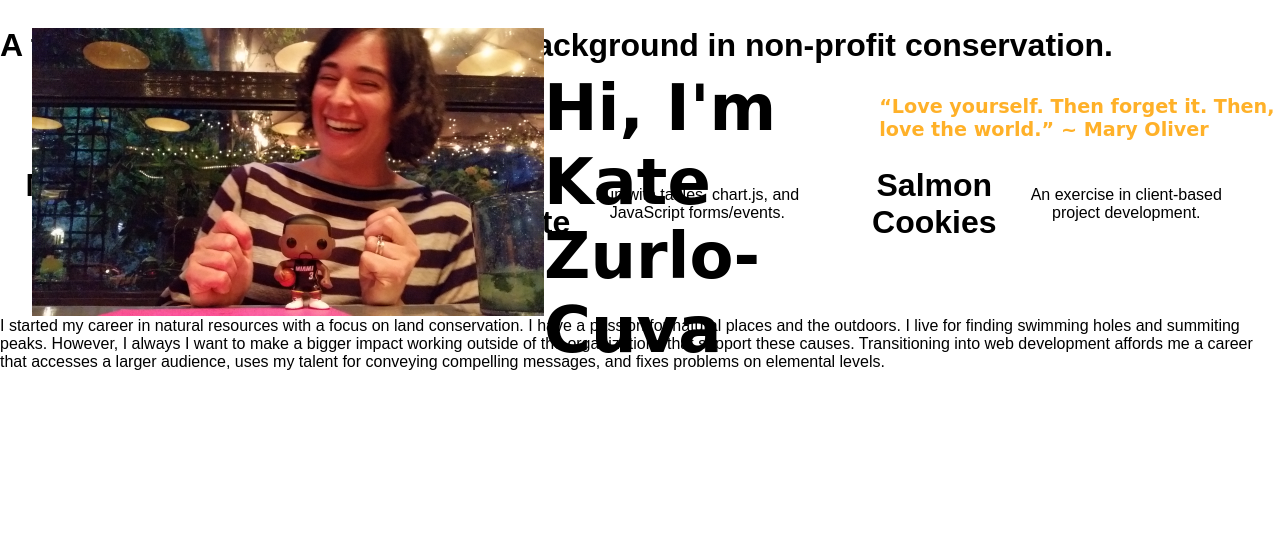
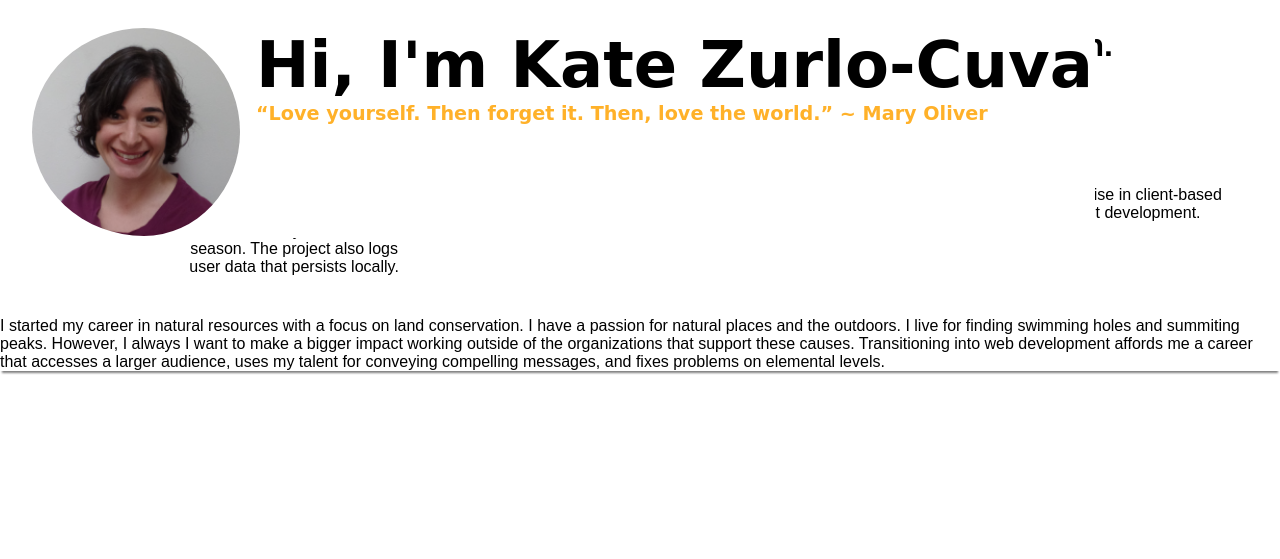
Before and after one commit to kmzurlocuva/business-card, a plain HTML site: page index.html in a window 1280 px wide. Shown: the top 559 px of the page. Drawn offline with nearby package versions, Linux system fonts and the light colour scheme; a web font is replaced by a local one.

Commit message:
header aligning and new photo in circle (of me).

```diff
--- a/css/base.css
+++ b/css/base.css
@@ -1,6 +1,6 @@
 header {
   position: fixed;
-  display:inline-block:
+  height: 13em;
 }
 
 body {
@@ -9,12 +9,13 @@ body {
 
 main {
 box-shadow: 0 4px 2px -2px gray;
-padding-bottom: 15%
+margin-bottom: 15em;
 
 }
 h1 {
   font-family: 'Over the Rainbow', cursive;
   font-size: 4em;
+  margin: 0 auto;
 
 }
 
--- a/css/layout.css
+++ b/css/layout.css
@@ -1,26 +1,29 @@
 
+.header {
+  display: flex;
+  max-width: 100%;
+  background-color: white;
+}
 
-/*.header {
-  display: flex;
-  max-width: 100%;*/
-
-
-  }
+#katePic {
+  border-radius: 50%;
+  padding-right: 1em;
+}
 
 
 
 h1 #headerName {
-  width: 80%;
-  margin: 0;
+  width: 100%;
+  margin: 0 auto;
 }
 
 #blurb {
   font-size: 1.2em;
-  width: 80%;
+  width: 100%;
   /*color: #CCC0AB;*/
   color: #FFB129;
   /*height: 2em;*/
-  margin-top: 3.5em;
+  margin-top: 0 auto;
 }
 
 
--- a/index.html
+++ b/index.html
@@ -22,9 +22,9 @@
   <body>
 
       <header class="header">
-        <span id=katePic><img src="img/kzc.png"></span>
-        <h1 id="headerName">Hi, I'm Kate Zurlo-Cuva</h1>
-        <h1 id="blurb">“Love yourself. Then forget it. Then, love the world.” ~ Mary Oliver</h1>
+        <img id="katePic" img src="img/kate.png"></img>
+        <span><h1 id="headerName">Hi, I'm Kate Zurlo-Cuva</h1>
+        <h1 id="blurb">“Love yourself. Then forget it. Then, love the world.” ~ Mary Oliver</h1></span>
       </header>
 
 
```
Also changed, not shown: img/kate.png (added).
